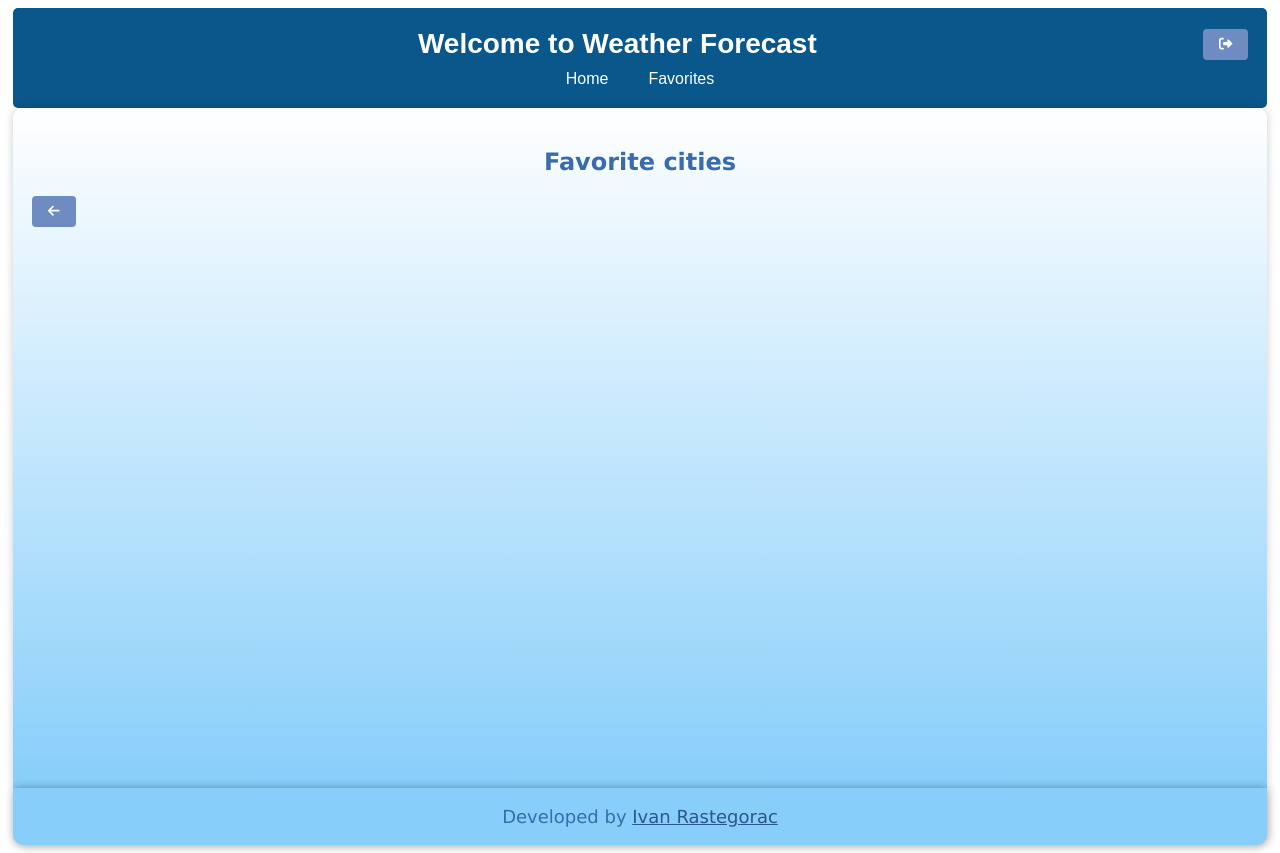
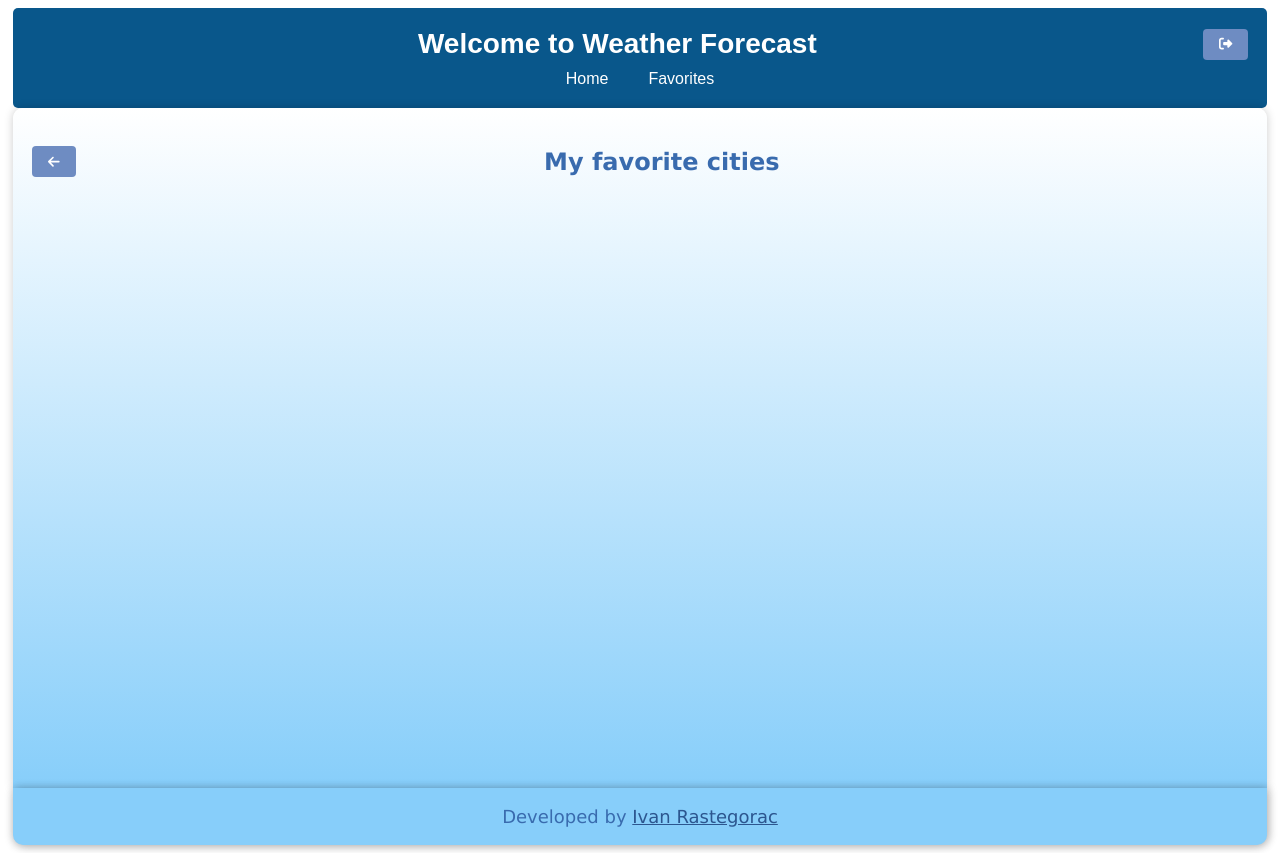
Before and after one commit to ivanrastegorac/Weather-app, a React (Create React App) app: page /favorites in a window 1280 px wide. Built offline with nearby package versions, Linux system fonts and the light colour scheme; sample sign-in values are in the browser's storage.

Commit message:
Add styles to favorites component

```diff
--- a/src/components/ui/header/style.ts
+++ b/src/components/ui/header/style.ts
@@ -35,6 +35,10 @@ export const HeaderStyle = styled.div`
   justify-content: space-between;
 `;
 
+export const LogoutButtonWrapper = styled.div`
+  margin-right: auto;
+`;
+
 export const LogoutButton = styled.button`
   padding: 8px 16px;
   border: none;
--- a/src/components/weather/Favorites.tsx
+++ b/src/components/weather/Favorites.tsx
@@ -1,8 +1,8 @@
 import React from 'react';
 import { useNavigate } from 'react-router-dom';
 import { useWeatherContext } from '../../redux/weatherContext';
-import { FavoritesList, ForecastContainer, ForecastHeader, SavedCityLink } from './styled';
-import { LogoutButton } from '../ui/header/style';
+import { FavoriteTitleWrapper, FavoritesList, ForecastContainer, ForecastHeader, SavedCityLink } from './styled';
+import { LogoutButton, LogoutButtonWrapper } from '../ui/header/style';
 import { FontAwesomeIcon } from '@fortawesome/react-fontawesome';
 import { faArrowLeft } from '@fortawesome/free-solid-svg-icons';
 
@@ -16,15 +16,19 @@ const Favorites: React.FC = () => {
 
   return (
     <ForecastContainer>
-        <ForecastHeader>Favorite cities</ForecastHeader>
+      <FavoriteTitleWrapper>
+        <LogoutButtonWrapper>
+          <LogoutButton type="button" onClick={navigateBack}>
+            <FontAwesomeIcon icon={faArrowLeft} />
+          </LogoutButton>
+        </LogoutButtonWrapper>
+       <ForecastHeader>My favorite cities</ForecastHeader>
+      </FavoriteTitleWrapper>
         <FavoritesList>
           {savedCities.map(city => (
             <SavedCityLink to={`/${city.name}`}>{city.name}</SavedCityLink>
           ))}
         </FavoritesList>
-        <LogoutButton type="button" onClick={navigateBack}>
-          <FontAwesomeIcon icon={faArrowLeft} />
-        </LogoutButton>
     </ForecastContainer>
   );
 };
--- a/src/components/weather/styled.ts
+++ b/src/components/weather/styled.ts
@@ -415,7 +415,13 @@ export const ForecastHeader = styled.h2`
   text-align: center;
   color: #396bae;
   margin-bottom: 20px;
+  margin-left: auto;
+  flex-grow: 1;
   font-family: "Verdana", sans-serif;
+
+  @media (max-width: 768px) {
+    margin-left: 10px;
+  }
 `;
 
 export const ForecastList = styled.ul`
@@ -514,3 +520,10 @@ export const FavoriteItem = styled.li`
     color: #007bff;
   }
 `;
+
+export const FavoriteTitleWrapper = styled.div`
+  display: flex;
+  /* justify-content: space-around; */
+  align-items: center;
+  /* height: 100%; */
+`;
```
